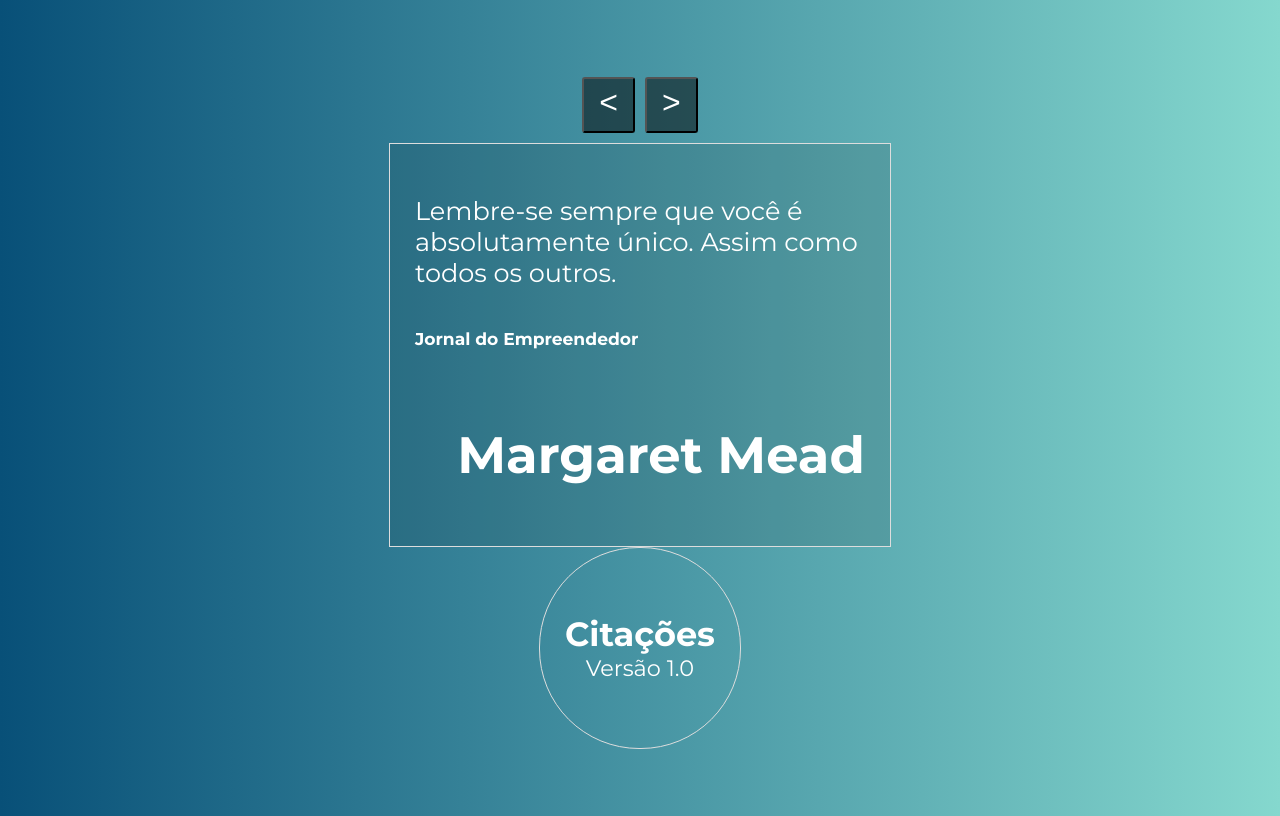
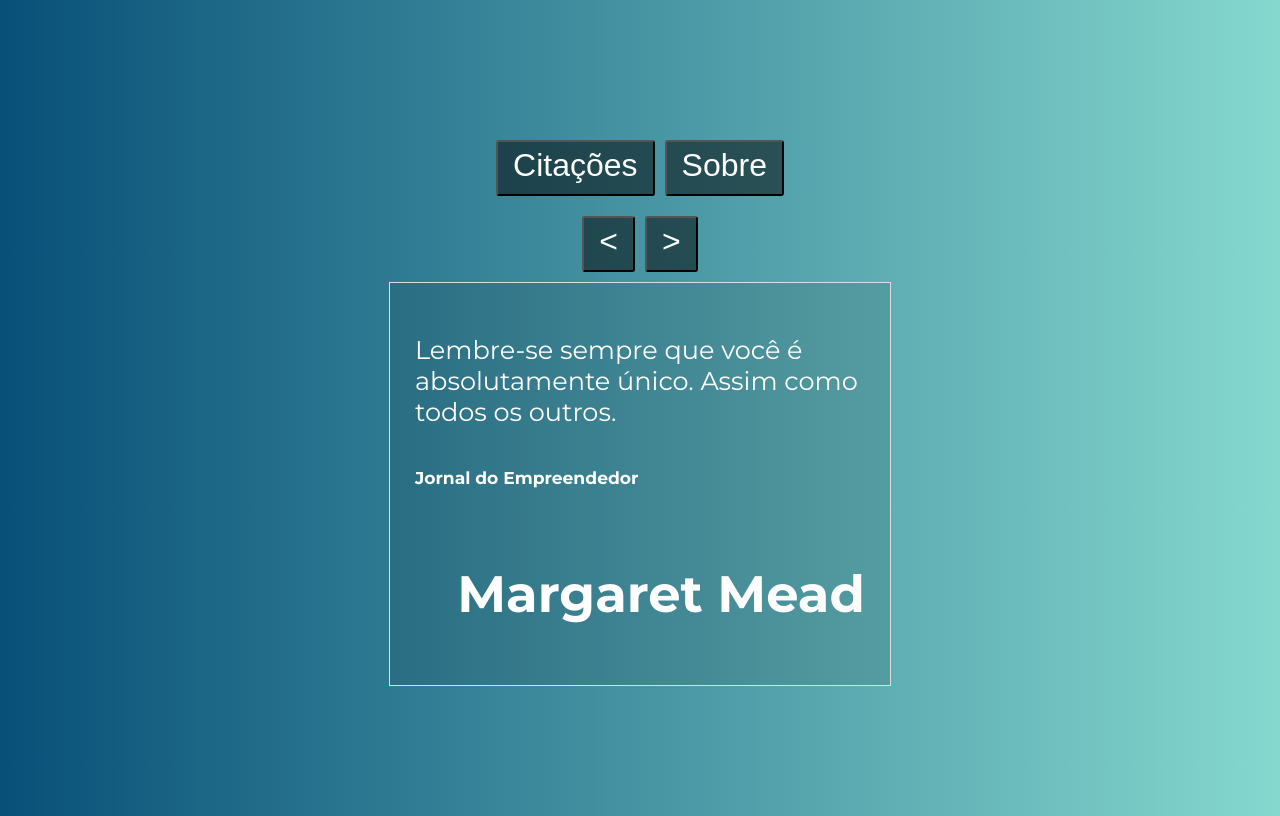
Before and after one commit to robertov8/cursovuejs2modulo1, a Vue app in the folder componentes-avancados/citacoes/: page / in a window 1280 px wide. Built offline with nearby package versions, Linux system fonts and the light colour scheme.

Commit message:
141. Alternando entre Múltiplos Componentes com Componentes Dinâmicos

```diff
--- a/componentes-avancados/citacoes/src/App.vue
+++ b/componentes-avancados/citacoes/src/App.vue
@@ -1,7 +1,10 @@
 <template>
     <div id="app">
-		<Citacoes />
-		<Sobre />
+        <span>
+            <button @click="component = 'Citacoes'">Citações</button>
+            <button @click="component = 'Sobre'">Sobre</button>
+        </span>
+        <Component :is="component" />
     </div>
 </template>
 
@@ -10,7 +13,12 @@ import Citacoes from './components/Citacoes'
     import Sobre from './components/Sobre'
 
     export default {
-	components: { Citacoes, Sobre }
+        components: {Citacoes, Sobre},
+        data() {
+            return {
+                component: 'Citacoes'
+            };
+        }
     }
 </script>
 
```
Lines whose indentation alone changed are shown as unchanged.
